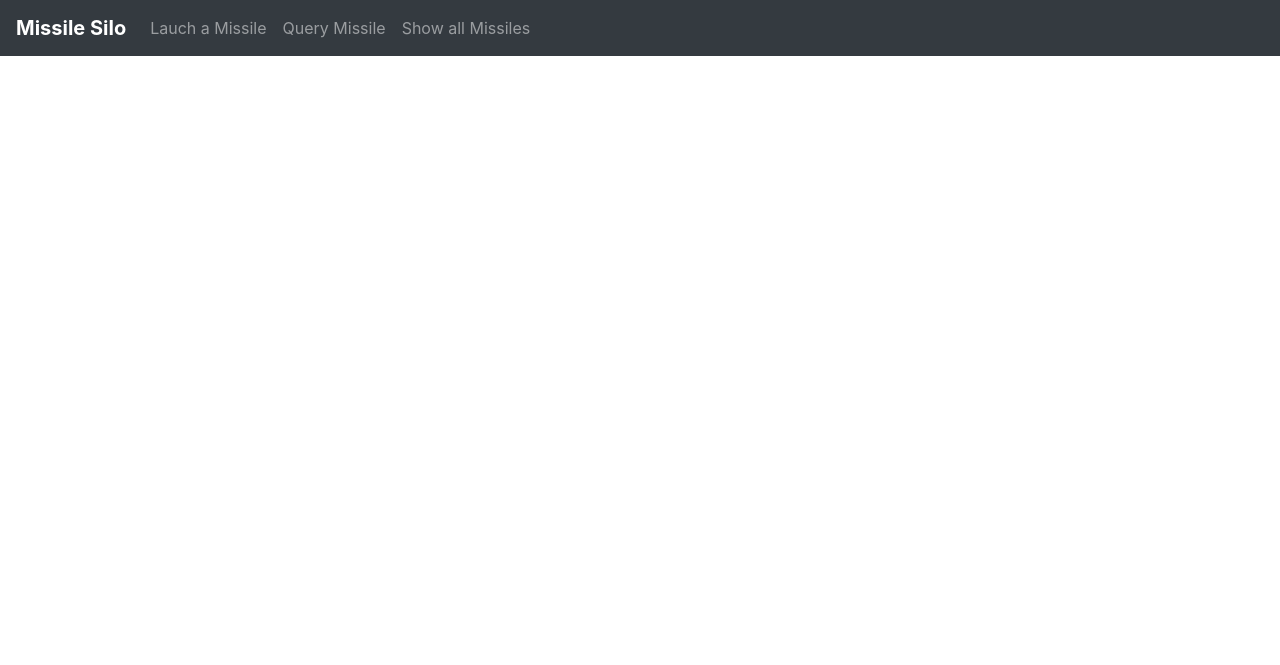
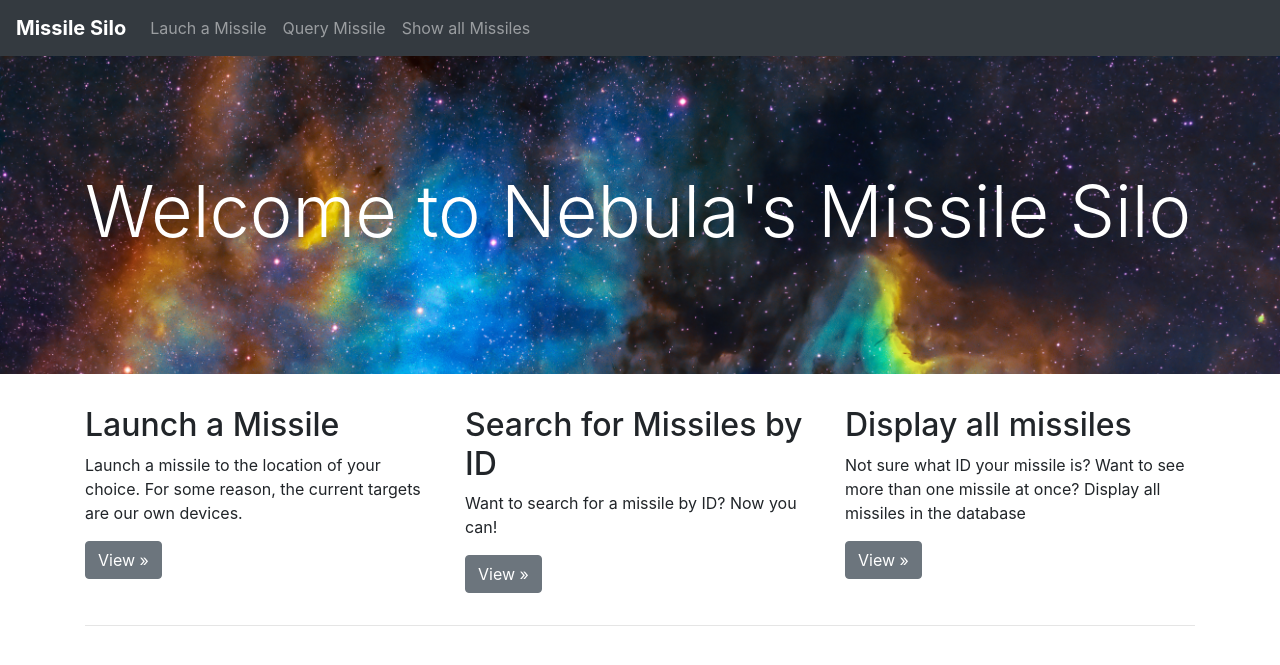
Before and after one commit to Shadowclaw844/CCDC-Tryouts-Missile_Silo, a Flask app: page / in a window 1280 px wide. Shown: the top 665 px of the page. Run offline with Flask 3, Linux system fonts and the light colour scheme; some libraries are stand-ins or nearby versions.

Commit message:
Add homepage, more cleanup

```diff
--- a/app.py
+++ b/app.py
@@ -27,10 +27,6 @@ def get_db_connection():
 @app.route('/')
 def home():
     return render_template('index.html')
-
-@app.route('/launch', methods=['GET', 'POST'])
-def launch():
-    return render_template('launch.html')
 
 
 @app.route('/api/', methods=['GET'])
@@ -95,8 +91,8 @@ def search():
     #It's rendering the result text, but its not updating it with the above thing
     return render_template('search.html', form=form, result=result )
 
-@app.route('/addrocket', methods=['GET', 'POST'])
-def addrocket():
+@app.route('/addmissile', methods=['GET', 'POST'])
+def addmissile():
 
     form = AddRocket()
     if form.validate_on_submit():
@@ -107,15 +103,15 @@ def addrocket():
         # I give up on flash
         #flash('Fired missile', 'info')
         return redirect(request.path)
-    return render_template('addrocket.html', form=form)
+    return render_template('addmissile.html', form=form)
 
 
 
-@app.route('/rockets', methods=['GET'])
-def rockets():
+@app.route('/missiles', methods=['GET'])
+def missiles():
         query = {'command':'SELECT * FROM rockets','type':'SELECT'}
         res = make_request.get('http://localhost:5000/api', params=query)
         output = res.json()
-        return render_template('rockets.html', rockets=output)
+        return render_template('missiles.html', rockets=output)
 # Could do something like for rocket in rockets in the html page if I wanted to do something that showed all rockets
 # Need to test and see if the api endpoint gives [[],[]] (Multiple tuples) if we do a SELECT * FROM rockets or something of the sort
--- a/templates/index.html
+++ b/templates/index.html
@@ -3,3 +3,39 @@
 {% block title %}
 Welcome to the silo!
 {% endblock %}
+
+{% block content %}
+<main role="main">
+
+  <div class="jumbotron jumbotron-fluid" style="background-image: url(/static/nebula_image.jpg); background-size: 100%;">
+    <div class="container py-5">
+      <h1 class="display-3 text-white">Welcome to Nebula's Missile Silo</h1>
+    </div>
+  </div>
+
+  <div class="container">
+    <div class="row">
+      <div class="col-md-4">
+        <h2>Launch a Missile</h2>
+        <p>Launch a missile to the location of your choice. For some reason, the current targets are our own devices.</p>
+        <p><a class="btn btn-secondary" href="/addmissile" role="button">View &raquo;</a></p>
+      </div>
+      <div class="col-md-4">
+        <h2>Search for Missiles by ID</h2>
+        <p>Want to search for a missile by ID? Now you can!  </p>
+        <p><a class="btn btn-secondary" href="/search" role="button">View &raquo;</a></p>
+      </div>
+      <div class="col-md-4">
+        <h2>Display all missiles</h2>
+        <p>Not sure what ID your missile is? Want to see more than one missile at once? Display all missiles in the database</p>
+        <p><a class="btn btn-secondary" href="/missiles" role="button">View &raquo;</a></p>
+      </div>
+    </div>
+
+    <hr>
+
+  </div>
+
+</main>
+
+{% endblock %}
--- a/templates/rockets.html
+++ b/templates/missiles.html
@@ -27,7 +27,7 @@ Our Rockets
                 {% if rocket %}
 
                     <div class="card mb-4" style="min-width: 18rem; max-width: 18rem;">
-                        <img class="card-img-top" src="{{ url_for('static', filename=rocket[2] + '.png') }}" alt="{{ rocket[2] }}">
+                        <img class="card-img-top" src="{{ url_for('static', filename='targets/' + rocket[2] + '.png') }}" alt="{{ rocket[2] }}">
                         <div class="card-body">
                             <h5 class="card-title">Missile No.: {{ rocket[0] }} </h5>
                             <p class="card-text">Launch Date: {{ rocket[1] }}</p>
--- a/templates/navbar.html
+++ b/templates/navbar.html
@@ -7,13 +7,13 @@
     <div class="collapse navbar-collapse" id="navbarSupportedContent">
       <ul class="navbar-nav mr-auto">
         <li class="nav-item item">
-          <a class="nav-link" href="/addrocket">Lauch a Missile<span class="sr-only">(current)</span></a>
+          <a class="nav-link" href="/addmissile">Lauch a Missile<span class="sr-only">(current)</span></a>
         </li>
         <li class="nav-item item">
             <a class="nav-link" href="/search">Query Missile<span class="sr-only">(current)</span></a>
         </li>
         <li class="nav-item item">
-            <a class="nav-link" href="/rockets">Show all Missiles<span class="sr-only">(current)</span></a>
+            <a class="nav-link" href="/missiles">Show all Missiles<span class="sr-only">(current)</span></a>
         </li>
 
 
--- a/templates/search.html
+++ b/templates/search.html
@@ -39,7 +39,7 @@ Search Here!
     <div class="col d-flex justify-content-center">
     <div class="card" style="width: 18rem;">
         <div class="card-body">
-            <img class="card-img-top" src="{{ url_for('static', filename=missile[2] + '.png') }}" alt="{{ missile[2] }}">
+            <img class="card-img-top" src="{{ url_for('static', filename='targets/' + missile[2] + '.png') }}" alt="{{ missile[2] }}">
             <div class="card-body">
                 <h5 class="card-title">Missile No.: {{ missile[0] }} </h5>
                 <p class="card-text">Launch Date: {{ missile[1] }}</p>
```
Also changed, not shown: templates/launch.html (deleted, +0 -16 lines), static/nebula_image.jpg (added), static/targets/centos.png (renamed from static/centos.png), static/targets/debian.png (renamed from static/debian.png), static/targets/win10.png (renamed from static/win10.png), static/targets/win2016.png (renamed from static/win2016.png), templates/addmissile.html (renamed from templates/addrocket.html).
